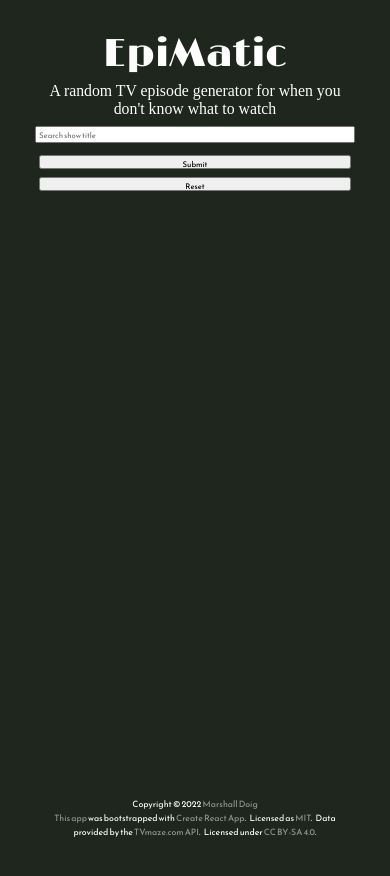
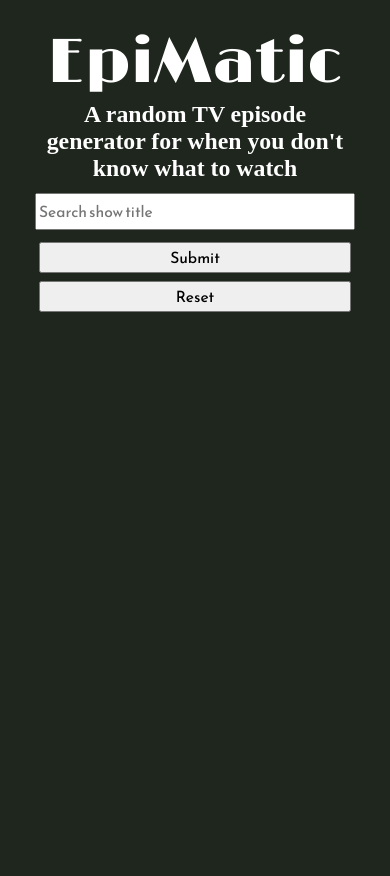
Before and after one commit to mdoig/epimatic, a React (Create React App) app: page / in a window 390 px wide. Shown: the top 876 px of the page. Before the commit the page ends 844 px from the top, so only its background shows below. Built offline with nearby package versions, Linux system fonts and the light colour scheme; a web font is replaced by a local one.

Commit message:
much better mobile appearance

```diff
--- a/src/App.css
+++ b/src/App.css
@@ -42,19 +42,39 @@ a:visited, a:active {
   margin: 0;
 }
 
-@media (max-width: 768px) {
+@media (max-width: 810px) and (min-width: 500px) {
   .App-description {
-    font-size: calc(8px + 2vmin);
+    font-size: calc(14px + 2vmin);
     margin: 3vmin auto 2vmin;
     width: 80%;
   }
 
   .App-licenses {
+    bottom: -20vmax;
+    font-size: 1.75vmin;
+    width: 80%;
+  }
+
+  .App-name {
+    font-size: 12vmin;
+  }
+}
+
+@media (max-width: 500px) {
+  .App-description {
+    font-size: calc(16px + 2vmin);
+    font-weight: bold;
+    margin: 3vmin auto 3vmin;
+    width: 80%;
+  }
+
+  .App-licenses {
+    bottom: -90vmax;
     font-size: 2.25vmin;
     width: 80%;
   }
 
   .App-name {
-    margin: 0;
+    font-size: 16vmin;
   }
 }
--- a/src/episodeGenerator.css
+++ b/src/episodeGenerator.css
@@ -42,28 +42,38 @@ button {
   top: 2vmin;
 }
 
-@media (max-width: 768px) {
+@media (max-width: 810px) and (min-width: 500px) {
   button, input {
-    display: block;
-    margin: 0 auto 2vmin;
+    font-size: 2.5vmin;
+    height: 5vmin;
+    margin: 0 2vmin 2vmin;
+    width: 35%;
+  }
+
+  #episode {
+    font-size: calc(8px + 1.75vmin);
+  }
+
+  #episode-img {
+    height: auto;
     width: 80%;
   }
 
-  #episode {
-    font-size: calc(8px + 1.5vmin);
-  }
-
   #episode-name, #no-episode-results, #no-show-results {
-    font-size: calc(8px + 3vmin);
+    font-size: calc(8px + 3.25vmin);
   }
 
   #search-field {
+    display: block;
+    height: 5vmin;
     margin: auto auto -4vmin;
     width: 80%;
   }
 
   #show-img {
+    height: 25vmin;
     margin: auto 1vmin;
+    width: 17vmin;
   }
 
   #show-results {
@@ -71,3 +81,43 @@ button {
     width: 80%;
   }
 }
+
+@media (max-width: 500px) {
+  button, input {
+    display: block;
+    font-size: 4vmin;
+    height: 8vmin;
+    margin: 0 auto 2vmin;
+    width: 80%;
+  }
+
+  #episode {
+    font-size: calc(10px + 2vmin);
+  }
+
+  #episode-img {
+    height: auto;
+    width: 80%;
+  }
+
+  #episode-name, #no-episode-results, #no-show-results {
+    font-size: calc(10px + 4vmin);
+  }
+
+  #search-field {
+    height: 8vmin;
+    margin: auto auto -4vmin;
+    width: 80%;
+  }
+
+  #show-img {
+    height: 50vmin;
+    margin: auto 2vmin;
+    width: 34vmin;
+  }
+
+  #show-results {
+    margin: auto;
+    width: 80%;
+  }
+}
```
